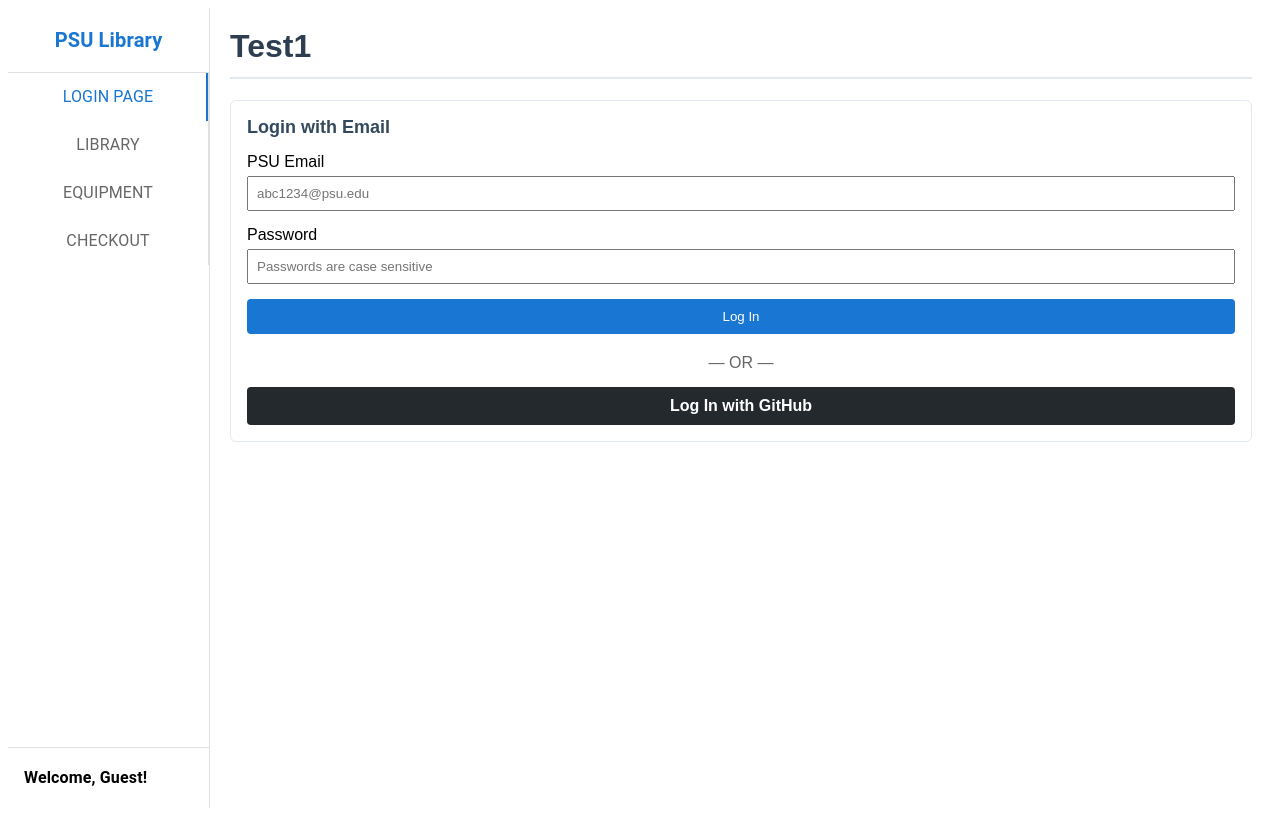
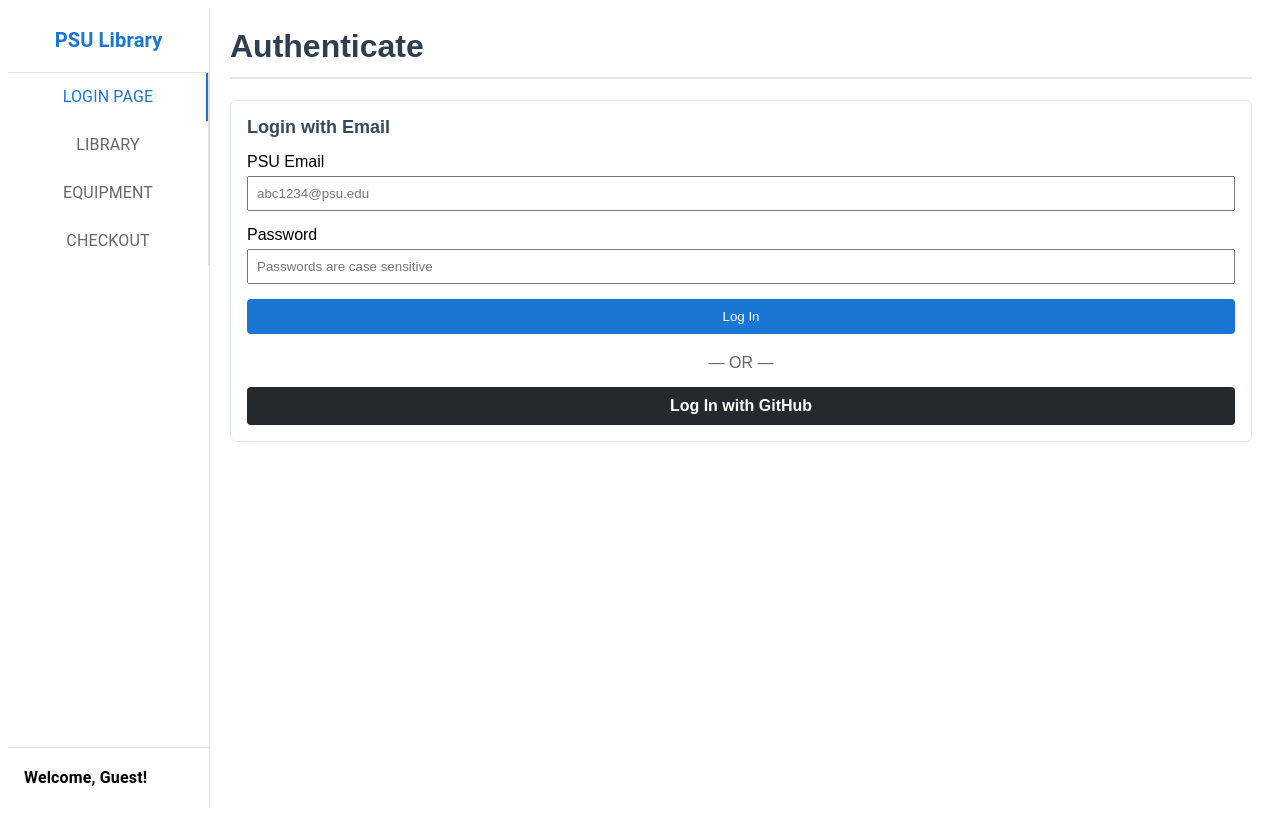
Before and after one commit to psu-edu/sweng861-capstone-tpz5005, a React (Vite) app in the folder frontend/: page / in a window 1280 px wide. Built offline with nearby package versions, Linux system fonts and the light colour scheme; no server answers.

Commit message:
Formatted some code

```diff
--- a/frontend/src/Pages/LoginPage.jsx
+++ b/frontend/src/Pages/LoginPage.jsx
@@ -102,15 +102,16 @@ export default function LoginPage({user, setUser, onLoginSuccess}) {
 
     return (
         <div style = {{  padding: '20px', fontFamily: 'Arial, sans-serif' }}>
-            <h1 style = {styles.heading}> {('Test1')} </h1>
+            <h1 style = {styles.heading}> {('Authenticate')} </h1>
 
             {/* Login interface */}
+            {/*~~~~~~~~~~~~~~~~~~~~~~~~~~~~~~~~~~~~~~~~~~~~~~~~~~~~~~~~~~~~~~~*/}
             <div style={styles.card}>
                 {userData?.authenticated ? (
 
                     /* Rendered when the user has successfully logged in via OAuth */
                     <div>
-                        <p><strong> Hello, {userData.user.name || userData.user.username}! </strong></p>
+                        <p><strong> {('Hello')}, {userData.user.name || userData.user.username}! </strong></p>
                         {userData.user.avatar_url && (
                             <img
                                 src={userData.user.avatar_url}
@@ -181,6 +182,7 @@ export default function LoginPage({user, setUser, onLoginSuccess}) {
                     </div>
                 )}
             </div>
+            {/*~~~~~~~~~~~~~~~~~~~~~~~~~~~~~~~~~~~~~~~~~~~~~~~~~~~~~~~~~~~~~~~*/}
         </div>
     );
 }
```
